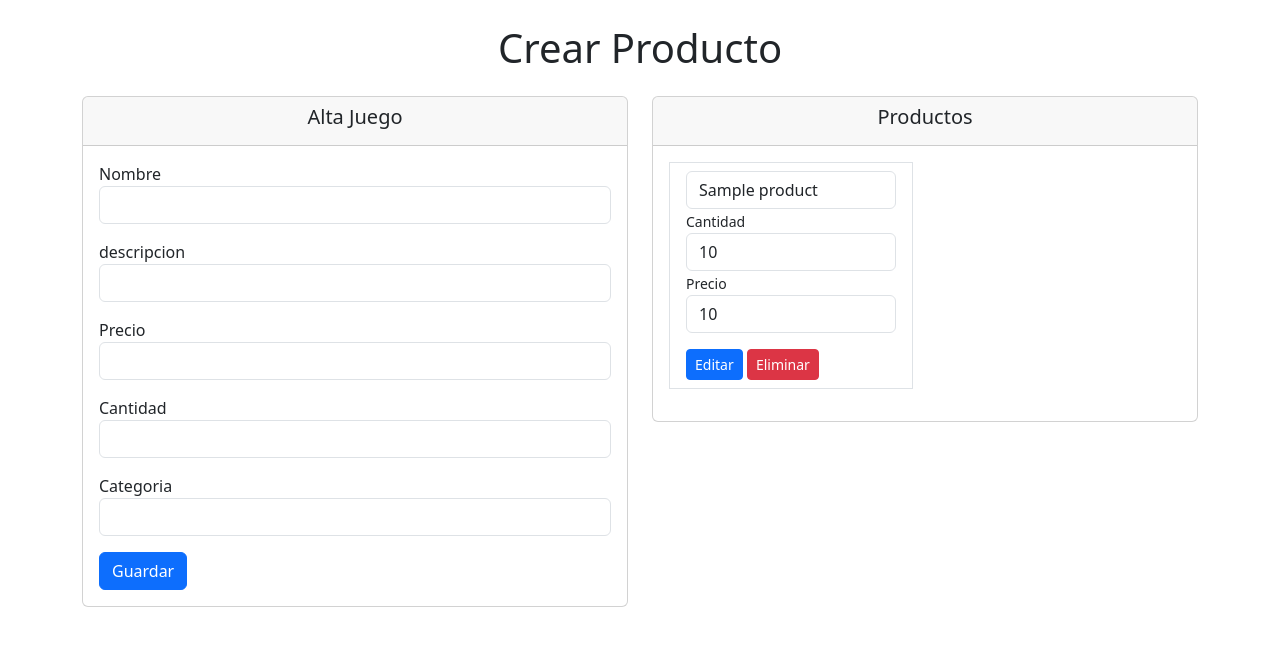
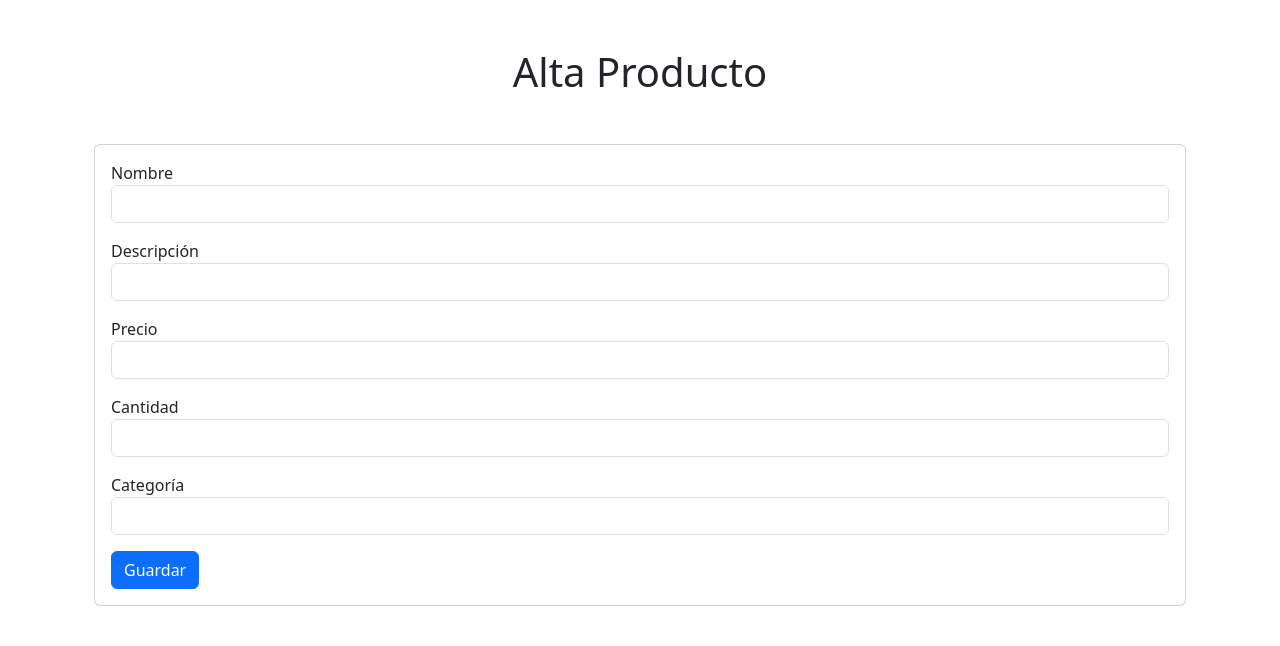
Before and after one commit to atalasluis/ProyectoBases, a Flask app: page / in a window 1280 px wide. Shown: the part 56-702 px from the top of the page. Run offline with Flask 3, Linux system fonts and the light colour scheme; a database or web service that is not in the repository returns one stand-in record (values such as "Sample title").

Commit message:
Enlistar/Eliminar funcional

```diff
--- a/app.py
+++ b/app.py
@@ -44,7 +44,7 @@ def addProduct():
 def delete(product_name):
     products = db['products']
     products.delete_one({'name' : product_name})
-    return redirect(url_for('home'))
+    return redirect(url_for('listar'))
 
 #Method Put
 @app.route('/edit/<string:product_name>', methods=['POST'])
--- a/templates/base.html
+++ b/templates/base.html
@@ -31,11 +31,9 @@
 
         <li class="nav-item">
           <a class="nav-link" href="{{ url_for('filtrosbusqueda') }}">Filtros y Búsqueda</a>
-
         </li>
 
       </ul>
-
     </div>
 
   </div>
--- a/templates/index.html
+++ b/templates/index.html
@@ -1,22 +1,14 @@
 {% extends "base.html" %}
 {% block content %}
-
-<h1 class="text-center mt-4 mb-4">Crear Producto</h1>
-
-<div class="row row-col-1 row-cols-sm-1 row-cols-md-2 row-cols-lg-2">
-
-    <!-- Formulario crear producto -->
-    <div class="col-md-6 mb-3">
+<div class="container">
+    <h1 class="text-center mt-5 mb-5">Alta Producto</h1>
     <div class="card">
-            <div class="card-header text-center">
-                <h5>Alta Juego</h5>
-            </div>
         <div class="card-body">
             <form action="/products" method="POST">
                 <label>Nombre</label>
                 <input type="text" class="form-control mb-3" name="name">
 
-                    <label>descripcion</label>
+                <label>Descripción</label>
                 <input type="text" class="form-control mb-3" name="description">
 
                 <label>Precio</label>
@@ -25,7 +17,7 @@
                 <label>Cantidad</label>
                 <input type="text" class="form-control mb-3" name="stock">
 
-                    <label>Categoria</label>
+                <label>Categoría</label>
                 <input type="text" class="form-control mb-3" name="category">
 
                 <button class="btn btn-primary" type="submit">Guardar</button>
@@ -33,44 +25,4 @@
         </div>
     </div>
 </div>
-
-    <!-- Listado productos -->
-    <div class="col-md-6">
-        <div class="card">
-            <div class="card-header text-center">
-                <h5>Productos</h5>
-            </div>
-            <div class="card-body">
-
-                <ul class="list-group">
-                    <div class="row">
-                        {% for product in products %}
-                        <div class="col-md-6">
-                            <li class="list-group-item mb-3">
-                                <form action="/edit/{{ product.name }}" method="POST">
-
-                                    <input type="text" class="form-control" value="{{ product.name }}" name="name">
-
-                                    <small>Cantidad</small>
-                                    <input type="text" class="form-control" value="{{ product.stock }}" name="stock">
-
-                                    <small>Precio</small>
-                                    <input type="text" class="form-control" value="{{ product.price }}" name="price">
-
-                                    <button class="btn btn-primary btn-sm mt-3" type="submit">Editar</button>
-                                    <a href="{{ url_for('delete', product_name=product.name) }}" class="btn btn-danger btn-sm mt-3">Eliminar</a>
-
-                                </form>
-                            </li>
-                        </div>
-                        {% endfor %}
-                    </div>
-                </ul>
-
-            </div>
-        </div>
-    </div>
-
-</div>
-
 {% endblock %}
```
Also changed, not shown: templates/filtrosbusqueda.html (+50 -66 lines), templates/listar.html (+32 -3 lines). Lines whose indentation alone changed are shown as unchanged.
